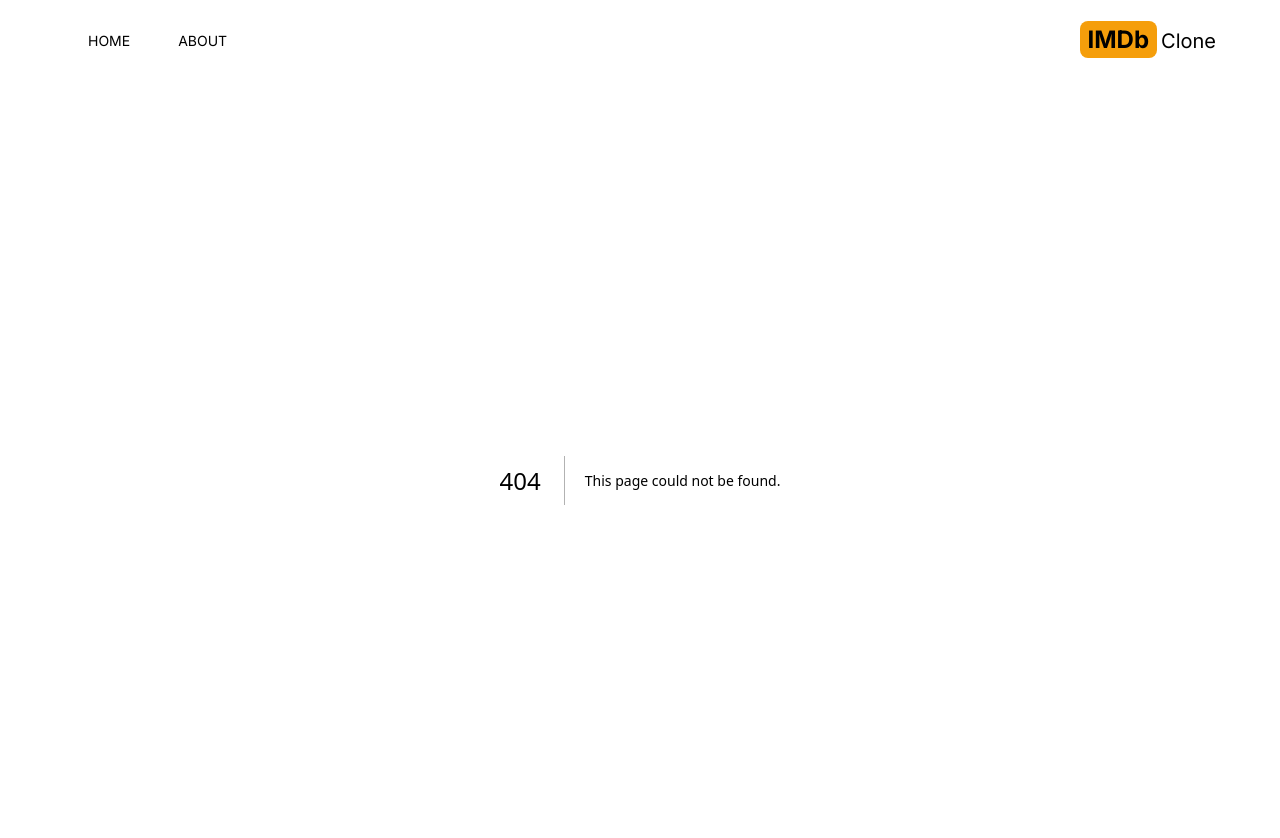
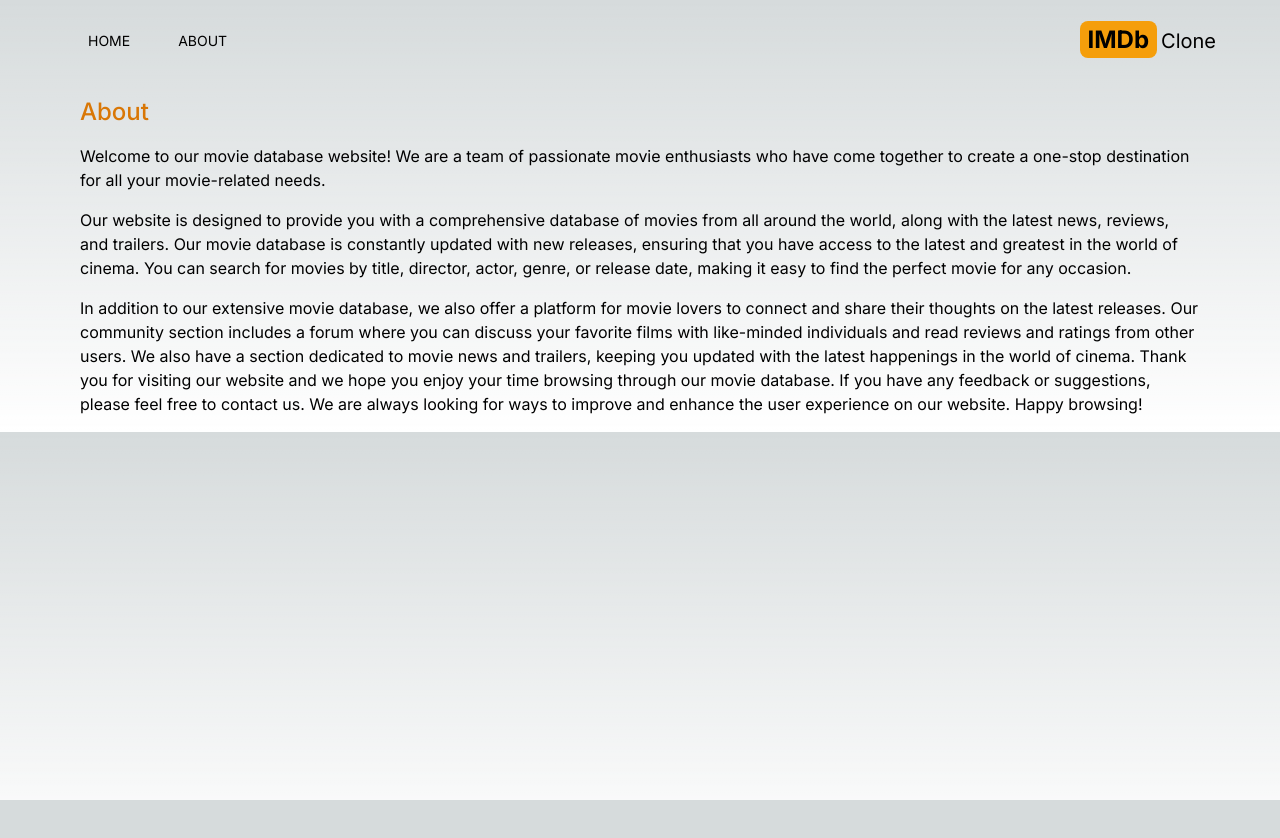
Before and after one commit to codeozdev/imdb-clone-next-tailwind, a Next.js app: page /about in a window 1280 px wide. Before the commit this address had no page. Shown: the top 838 px of the page. After the commit the page ends 800 px from the top, so only its background shows below. Built offline with nearby package versions, Linux system fonts and the light colour scheme.

Commit message:
create the about page

```diff
--- /dev/null
+++ b/app/about/page.jsx
@@ -0,0 +1,36 @@
+export default function About() {
+    return (
+        <div className="max-w-6xl mx-auto space-y-4 p-4">
+            <h1 className="text-2xl font-medium text-amber-600">About</h1>
+            <p>
+                Welcome to our movie database website! We are a team of passionate movie
+                enthusiasts who have come together to create a one-stop destination for
+                all your movie-related needs.
+            </p>
+
+            <p>
+                Our website is designed to provide you with a comprehensive database of
+                movies from all around the world, along with the latest news, reviews,
+                and trailers. Our movie database is constantly updated with new
+                releases, ensuring that you have access to the latest and greatest in
+                the world of cinema. You can search for movies by title, director,
+                actor, genre, or release date, making it easy to find the perfect movie
+                for any occasion.
+            </p>
+
+            <p>
+                In addition to our extensive movie database, we also offer a platform
+                for movie lovers to connect and share their thoughts on the latest
+                releases. Our community section includes a forum where you can discuss
+                your favorite films with like-minded individuals and read reviews and
+                ratings from other users. We also have a section dedicated to movie news
+                and trailers, keeping you updated with the latest happenings in the
+                world of cinema. Thank you for visiting our website and we hope you
+                enjoy your time browsing through our movie database. If you have any
+                feedback or suggestions, please feel free to contact us. We are always
+                looking for ways to improve and enhance the user experience on our
+                website. Happy browsing!
+            </p>
+        </div>
+    )
+}
--- a/components/Header.jsx
+++ b/components/Header.jsx
@@ -26,5 +26,5 @@
   )
 }
 
-
-// MenuItem.jsx => Header.jsx'in iceriklerini olusturmak icin kullanilan componenttir. Propslarla bilgileri gonderdik
+//navbari propslarla olusturduk
+//MenuItem.jsx => Header.jsx'in iceriklerini olusturmak icin kullanilan componenttir. Propslarla bilgileri gonderdik
```
